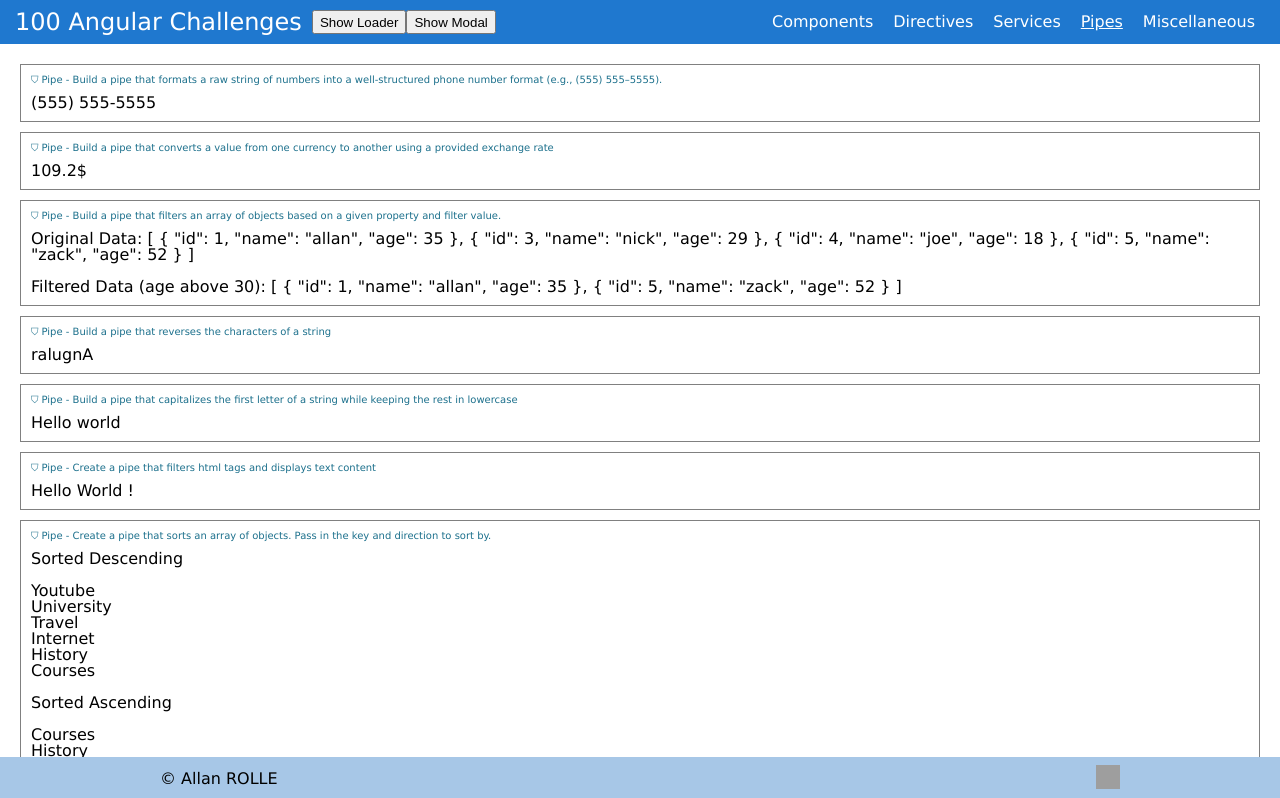
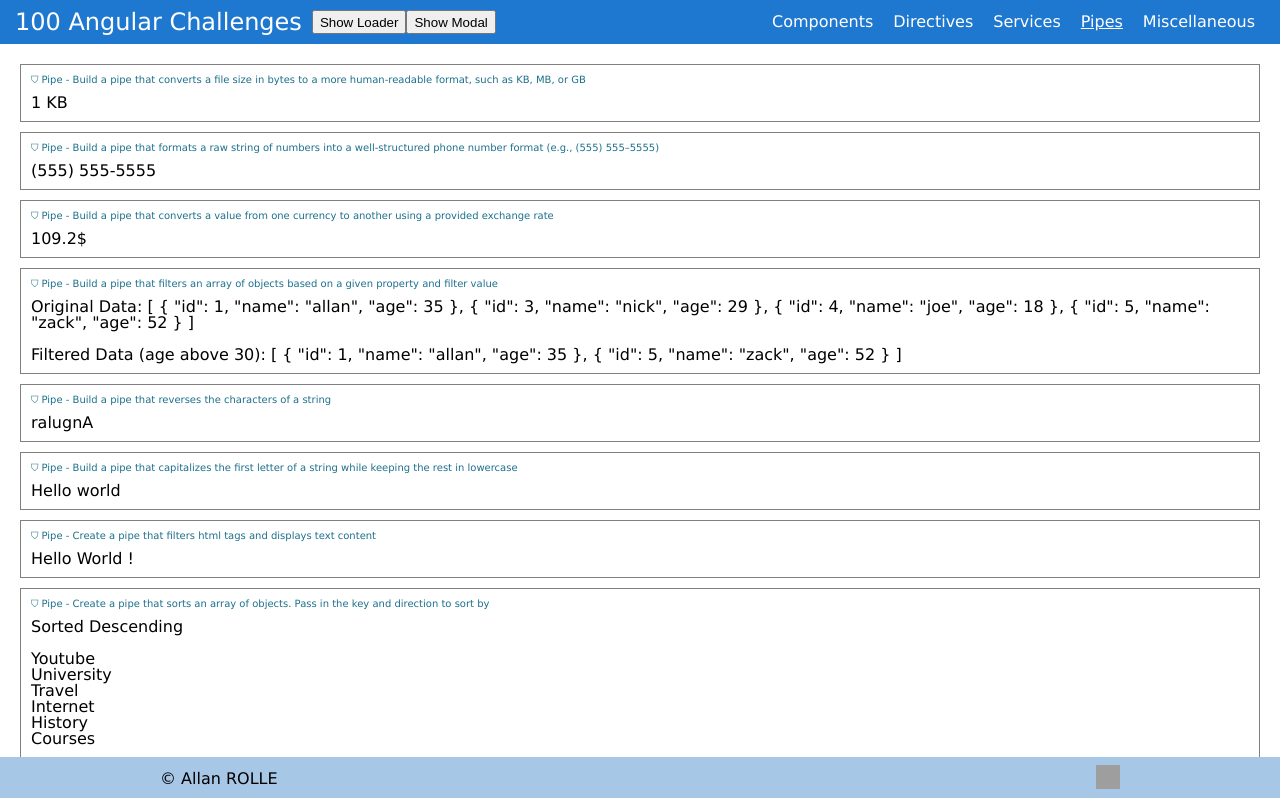
Before and after one commit to Portfolio-Allan-Rolle/100AngularChallenges, an Angular app: page /pipes in a window 1280 px wide. Shown: the top 798 px of the page. Built offline with nearby package versions, Linux system fonts and the light colour scheme; grey boxes are pictures that could not be loaded.

Commit message:
file size converter complete

```diff
--- /dev/null
+++ b/src/app/pipes/file-size-converter.pipe.ts
@@ -0,0 +1,14 @@
+import { Pipe, PipeTransform } from '@angular/core';
+
+@Pipe({
+  name: 'fileSizeConverter',
+})
+export class FileSizeConverterPipe implements PipeTransform {
+  transform(bytes: number): string {
+    if (isNaN(bytes) || bytes === 0) return '0 Bytes';
+
+    const sizes = ['Bytes', 'KB', 'MB', 'GB', 'TB'];
+    const i = Math.floor(Math.log(bytes) / Math.log(1024));
+    return `${parseFloat((bytes / Math.pow(1024, i)).toFixed(2))} ${sizes[i]}`;
+  }
+}
--- a/src/app/routes/pipes-documentation/pipes-documentation.component.html
+++ b/src/app/routes/pipes-documentation/pipes-documentation.component.html
@@ -1,6 +1,14 @@
 <app-container
   [title]="
-    'Pipe - Build a pipe that formats a raw string of numbers into a well-structured phone number format (e.g., (555) 555–5555).'
+    'Pipe - Build a pipe that converts a file size in bytes to a more human-readable format, such as KB, MB, or GB'
+  "
+>
+  <p>{{ fileSizeConverterData | fileSizeConverter }}</p>
+</app-container>
+
+<app-container
+  [title]="
+    'Pipe - Build a pipe that formats a raw string of numbers into a well-structured phone number format (e.g., (555) 555–5555)'
   "
 >
   <p>{{ phoneNumberFormatterData | phoneNumberFormatter }}</p>
@@ -16,7 +24,7 @@
 
 <app-container
   [title]="
-    'Pipe - Build a pipe that filters an array of objects based on a given property and filter value.'
+    'Pipe - Build a pipe that filters an array of objects based on a given property and filter value'
   "
 >
   <p>Original Data: {{ filterArrayData | json }}</p>
@@ -51,7 +59,7 @@
 
 <app-container
   [title]="
-    'Pipe - Create a pipe that sorts an array of objects. Pass in the key and direction to sort by.'
+    'Pipe - Create a pipe that sorts an array of objects. Pass in the key and direction to sort by'
   "
 >
   <p>Sorted Descending</p>
@@ -79,7 +87,7 @@
 
 <app-container
   [title]="
-    'Pipe - Create a pipe that accepts an array of strings and a sort direction value of either asc or desc.'
+    'Pipe - Create a pipe that accepts an array of strings and a sort direction value of either asc or desc'
   "
 >
   <p>{{ dataToSort | sort: sortEnum.DESC }}</p>
@@ -109,7 +117,7 @@
 
 <app-container
   [title]="
-    'Pipe - Build a flatten pipe that takes in an array of any values and flatten out to a single array. Make it impure.'
+    'Pipe - Build a flatten pipe that takes in an array of any values and flatten out to a single array. Make it impure'
   "
 >
   <p>{{ dataToFlatten() | flatten }}</p>
--- a/src/app/routes/pipes-documentation/pipes-documentation.component.ts
+++ b/src/app/routes/pipes-documentation/pipes-documentation.component.ts
@@ -14,10 +14,12 @@ import { ReverseStringPipe } from '../../pipes/reverse-string.pipe';
 import { FilterArrayPipe } from '../../pipes/filter-array.pipe';
 import { CurrencyConverterPipe } from '../../pipes/currency-converter.pipe';
 import { PhoneNumberFormatterPipe } from '../../pipes/phone-number-formatter.pipe';
+import { FileSizeConverterPipe } from '../../pipes/file-size-converter.pipe';
 
 @Component({
   selector: 'app-pipes-documentation',
   imports: [
+    FileSizeConverterPipe,
     PhoneNumberFormatterPipe,
     CurrencyConverterPipe,
     FilterArrayPipe,
@@ -110,4 +112,5 @@ export class PipesDocumentationComponent {
   ];
   currencyConverterData = 95;
   phoneNumberFormatterData = '5555555555';
+  fileSizeConverterData = 1024;
 }
```
Also changed, not shown: 2 other files (tests, documents, lock files or other folders).
